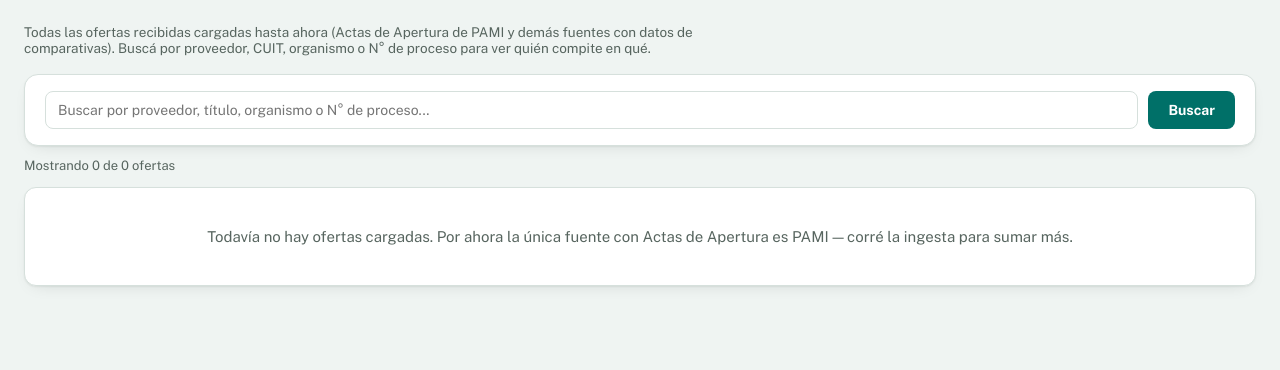
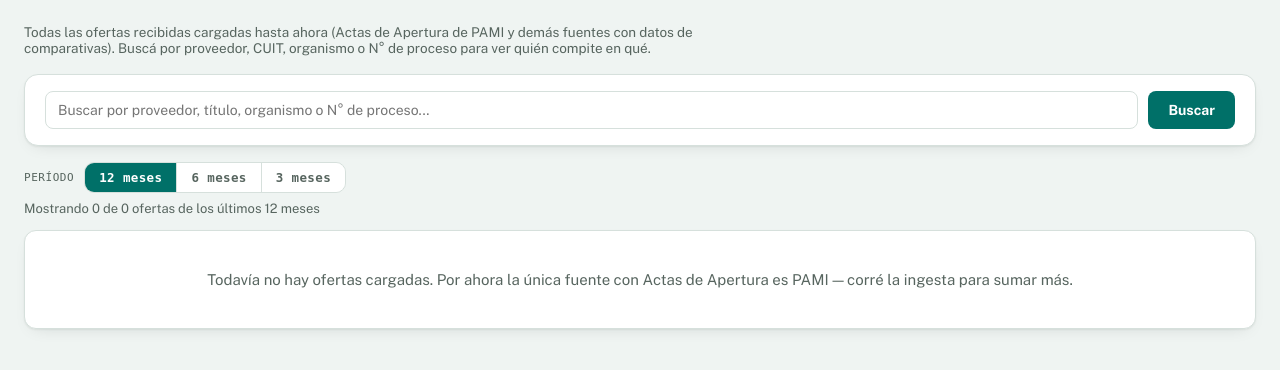
Before and after one commit to icomsedesa/radarlicitaciones, a Flask app: page /comparativas in a window 1280 px wide. Shown: the part 106-476 px from the top of the page. Run offline with Flask 3, Linux system fonts and the light colour scheme; data that the repository does not hold is empty.

Commit message:
Acota comparativas a 1 año y suma selector de periodo (12/6/3 meses)
Comparativas mas viejas que un año pierden utilidad para cotizar y solo
suman ruido/tiempo de ingesta. Del lado del conector, listar_actas() de
PAMI ahora corta en 365 dias antes de bajar ningun PDF (ademas del skip de
ya-conocidas agregado antes). Del lado de la pagina, se agrega un selector
de periodo (12/6/3 meses, default 12) que acota que se muestra via
fecha_apertura, preservado al buscar.

Co-Authored-By: Claude Sonnet 5 <noreply@anthropic.com>

```diff
--- a/app.py
+++ b/app.py
@@ -1,7 +1,7 @@
 """Buscador simple (PoC) sobre la base normalizada. Ejecutar: python app.py"""
 import base64
 import os
-from datetime import datetime
+from datetime import datetime, timedelta
 from pathlib import Path
 from urllib.parse import urlencode
 
@@ -338,26 +338,39 @@ def _buscar():
     )
 
 
+MESES_VALIDOS = (12, 6, 3)
+MESES_DEFAULT = 12
+
+
 def _comparativas():
     """Vista cruzada de licitacion_ofertas (a diferencia del detalle de una
     licitacion puntual): todas las ofertas de todos los proveedores, para
     poder buscar por competidor o por rubro sin tener que entrar
-    licitacion por licitacion."""
+    licitacion por licitacion. Acotada por default a los ultimos 12 meses
+    (botones 12/6/3 meses) -- comparativas mas viejas pierden utilidad para
+    cotizar y solo suman ruido."""
     q = request.args.get("q", "").strip()
     try:
         pagina = max(1, int(request.args.get("pagina", "1")))
     except ValueError:
         pagina = 1
+    try:
+        meses = int(request.args.get("meses", MESES_DEFAULT))
+    except ValueError:
+        meses = MESES_DEFAULT
+    if meses not in MESES_VALIDOS:
+        meses = MESES_DEFAULT
 
     conn = db.get_connection()
-    where = ""
-    params = {}
+    condiciones = ["l.fecha_apertura >= :desde"]
+    params = {"desde": (datetime.now() - timedelta(days=meses * 30.44)).isoformat()}
     if q:
-        where = (
-            "WHERE (o.proveedor LIKE :q OR l.titulo LIKE :q "
+        condiciones.append(
+            "(o.proveedor LIKE :q OR l.titulo LIKE :q "
             "OR l.organismo LIKE :q OR l.numero_proceso LIKE :q)"
         )
         params["q"] = f"%{q}%"
+    where = "WHERE " + " AND ".join(condiciones)
 
     query = f"""
         SELECT o.id AS oferta_id, o.proveedor, o.cuit, o.monto, o.moneda,
@@ -386,7 +399,7 @@ def _comparativas():
     total_paginas = max(1, -(-total // PAGE_SIZE))
     return dict(
         rows=rows, total=total, q=q, pagina=pagina, total_paginas=total_paginas,
-        shown=len(rows),
+        shown=len(rows), meses=meses, meses_validos=MESES_VALIDOS,
     )
 
 
--- a/templates/comparativas.html
+++ b/templates/comparativas.html
@@ -65,6 +65,18 @@
   .pag-btn{font-family:ui-monospace,monospace;font-size:12.5px;font-weight:600;padding:6px 12px;border-radius:999px;background:var(--surface-2);color:var(--text);text-decoration:none;}
   .pag-btn.disabled{opacity:.4;pointer-events:none;}
   .pag-info{font-family:ui-monospace,monospace;font-size:12.5px;color:var(--text-muted);}
+
+  .periodo-row{display:flex;align-items:center;gap:10px;margin:-4px 0 16px;}
+  .periodo-label{font-family:ui-monospace,monospace;font-size:11px;text-transform:uppercase;letter-spacing:.05em;color:var(--text-muted);}
+  .periodo-toggle{display:inline-flex;border:1.5px solid var(--border);border-radius:10px;overflow:hidden;}
+  .periodo-btn{
+    font-family:ui-monospace,monospace;font-size:12.5px;font-weight:700;padding:7px 14px;
+    background:var(--surface);color:var(--text-muted);text-decoration:none;
+    letter-spacing:.03em;
+  }
+  .periodo-btn + .periodo-btn{border-left:1.5px solid var(--border);}
+  .periodo-btn:hover{background:var(--surface-2);}
+  .periodo-btn.active{background:var(--brand-teal);color:#fff;}
 </style>
 </head>
 <body>
@@ -89,12 +101,22 @@
 
   <div class="filterbar">
     <form method="get">
+      <input type="hidden" name="meses" value="{{ meses }}">
       <input type="text" name="q" value="{{ q }}" placeholder="Buscar por proveedor, título, organismo o N° de proceso...">
       <button type="submit" class="submit">Buscar</button>
     </form>
   </div>
 
-  <p class="muted" style="margin:-8px 0 14px;font-size:13px;">Mostrando {{ shown }} de {{ total }} ofertas</p>
+  <div class="periodo-row">
+    <span class="periodo-label">Período</span>
+    <div class="periodo-toggle">
+      {% for m in meses_validos %}
+      <a class="periodo-btn {{ 'active' if meses == m else '' }}" href="{{ url_with(meses=m, pagina=None) }}">{{ m }} meses</a>
+      {% endfor %}
+    </div>
+  </div>
+
+  <p class="muted" style="margin:-8px 0 14px;font-size:13px;">Mostrando {{ shown }} de {{ total }} ofertas de los últimos {{ meses }} meses</p>
 
   <div class="table-wrap">
     {% if rows %}
```
Also changed, not shown: src/connectors/pami.py (+21 -10 lines).
